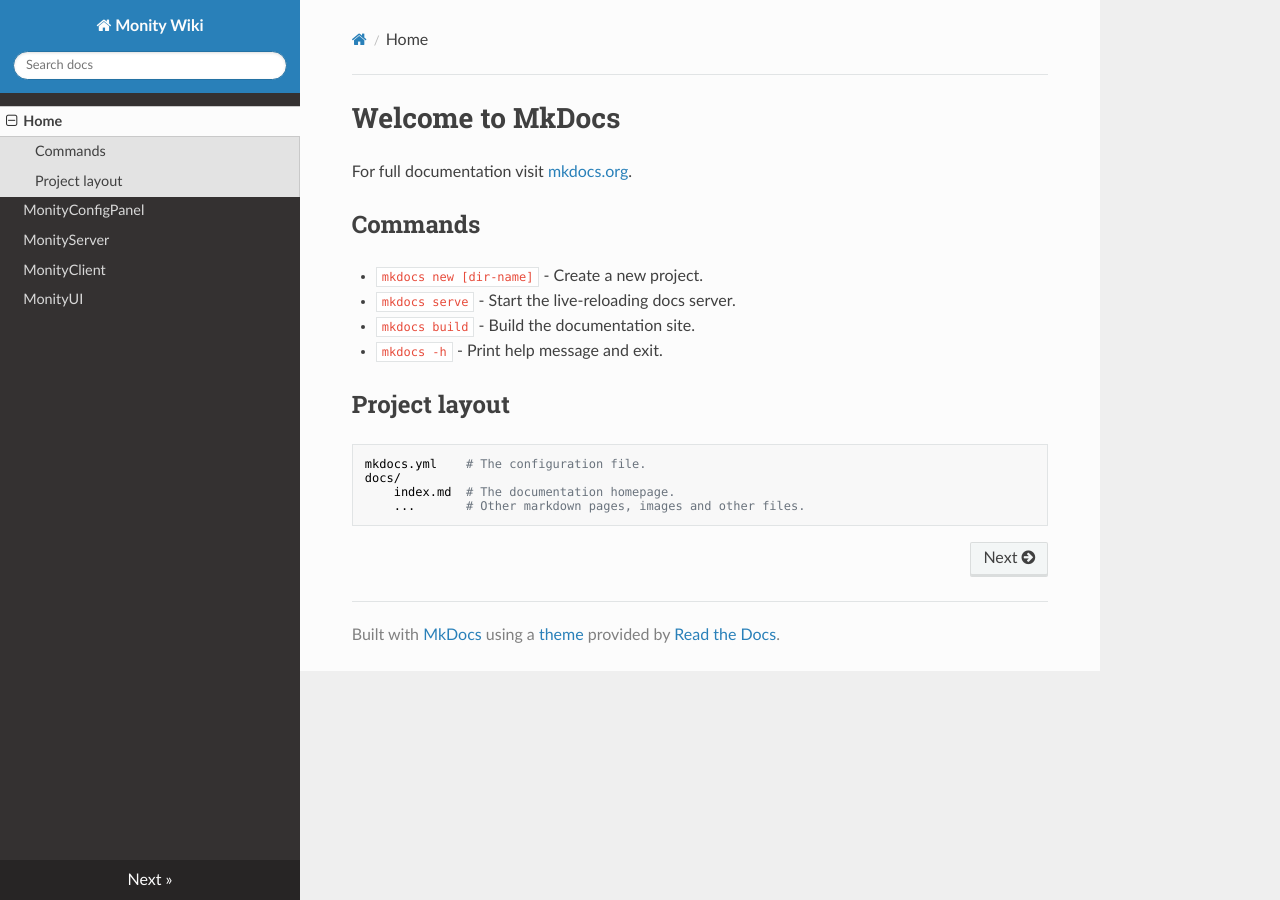
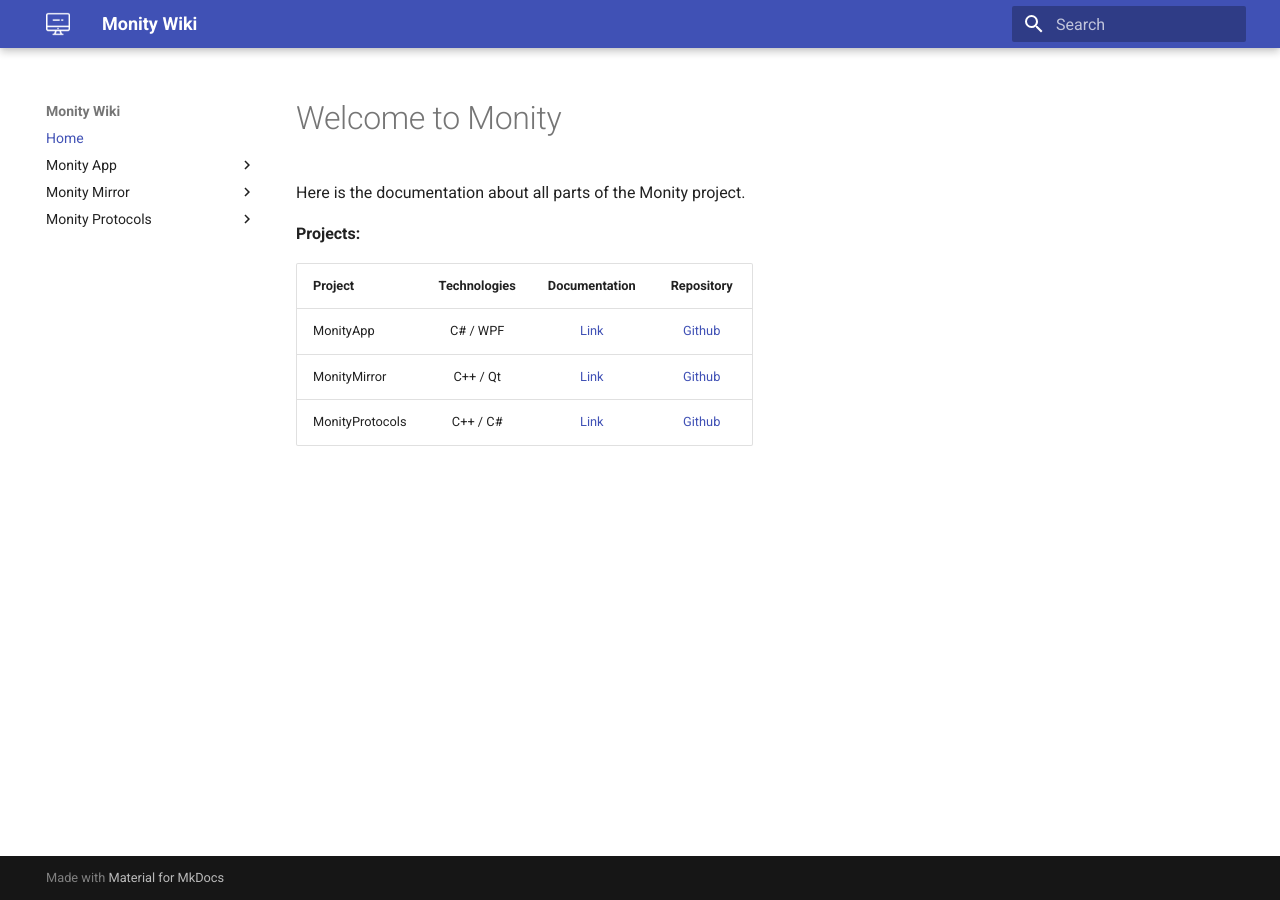
Before and after one commit to RedSkiesReaperr/MonityDoc, an MkDocs documentation site: the page built from docs/index.md, in a window 1280 px wide. Built offline with MkDocs 1.6.1 and Material for MkDocs 9.7.7, drawn with Linux system fonts in a browser that asks for light colours; nearby versions of some CDN libraries.

Commit message:
Re-style + New projects structure

```diff
--- /dev/null
+++ b/docs/MonityProtocols/index.md
@@ -0,0 +1,5 @@
+# MonityProtocols
+
+Project that defines the protocols needed by all the Monity apps.
+
+**Contains C++ & C# protocols definitions**
--- a/docs/index.md
+++ b/docs/index.md
@@ -1,17 +1,11 @@
-# Welcome to MkDocs
+# Welcome to Monity
 
-For full documentation visit [mkdocs.org](https://www.mkdocs.org).
+Here is the documentation about all parts of the Monity project.
 
-## Commands
+**Projects:**
 
-* `mkdocs new [dir-name]` - Create a new project.
-* `mkdocs serve` - Start the live-reloading docs server.
-* `mkdocs build` - Build the documentation site.
-* `mkdocs -h` - Print help message and exit.
-
-## Project layout
-
-    mkdocs.yml    # The configuration file.
-    docs/
-        index.md  # The documentation homepage.
-        ...       # Other markdown pages, images and other files.
+| Project         | Technologies |           Documentation          | Repository |
+|-----------------|:------------:|:--------------------------------:|:----------:|
+| MonityApp       |   C# / WPF   |    [Link](MonityApp/index.md)    | [Github](https://github.com/RedSkiesReaperr/MonityApp) |
+| MonityMirror    |   C++ / Qt   |   [Link](MonityMirror/index.md)  | [Github](https://github.com/RedSkiesReaperr/MonityMirror) |
+| MonityProtocols |   C++ / C#   | [Link](MonityProtocols/index.md) | [Github](https://github.com/RedSkiesReaperr/MonityProtocols) |
--- a/mkdocs.yml
+++ b/mkdocs.yml
@@ -1,11 +1,22 @@
 site_name: Monity Wiki
-site_url: https://monity.wiki
 
 nav:
   - Home: index.md
-  - MonityConfigPanel : monityConfigPanel.md
-  - MonityServer : monityServer.md
-  - MonityClient : monityClient.md
-  - MonityUI : monityUI.md
+  - Monity App:
+    - Overview: MonityApp/index.md
 
-theme: readthedocs
+  - Monity Mirror:
+    - Overview: MonityMirror/index.md
+
+  - Monity Protocols:
+    - Overview: MonityProtocols/index.md
+    - Types:
+      - Metric: MonityProtocols/Types/Metric.md
+      - MetricType: MonityProtocols/Types/MetricType.md
+      - MetricUnit: MonityProtocols/Types/MetricUnit.md
+    - Commands: MonityProtocols/Commands.md
+
+theme:
+  name: material
+  logo: img/favicon.ico
+  favicon: img/favicon.ico
```
Also changed, not shown: docs/MonityApp/index.md (added, +1 -0 lines), docs/MonityMirror/index.md (added, +1 -0 lines), docs/MonityProtocols/Commands.md (added, +3 -0 lines), docs/MonityProtocols/Types/Metric.md (added, +1 -0 lines), docs/MonityProtocols/Types/MetricType.md (added, +1 -0 lines), docs/MonityProtocols/Types/MetricUnit.md (added, +1 -0 lines), docs/monityClient.md (deleted, +0 -1 lines), docs/monityConfigPanel.md (deleted, +0 -1 lines), docs/monityServer.md (deleted, +0 -1 lines), docs/monityUI.md (deleted, +0 -1 lines).
